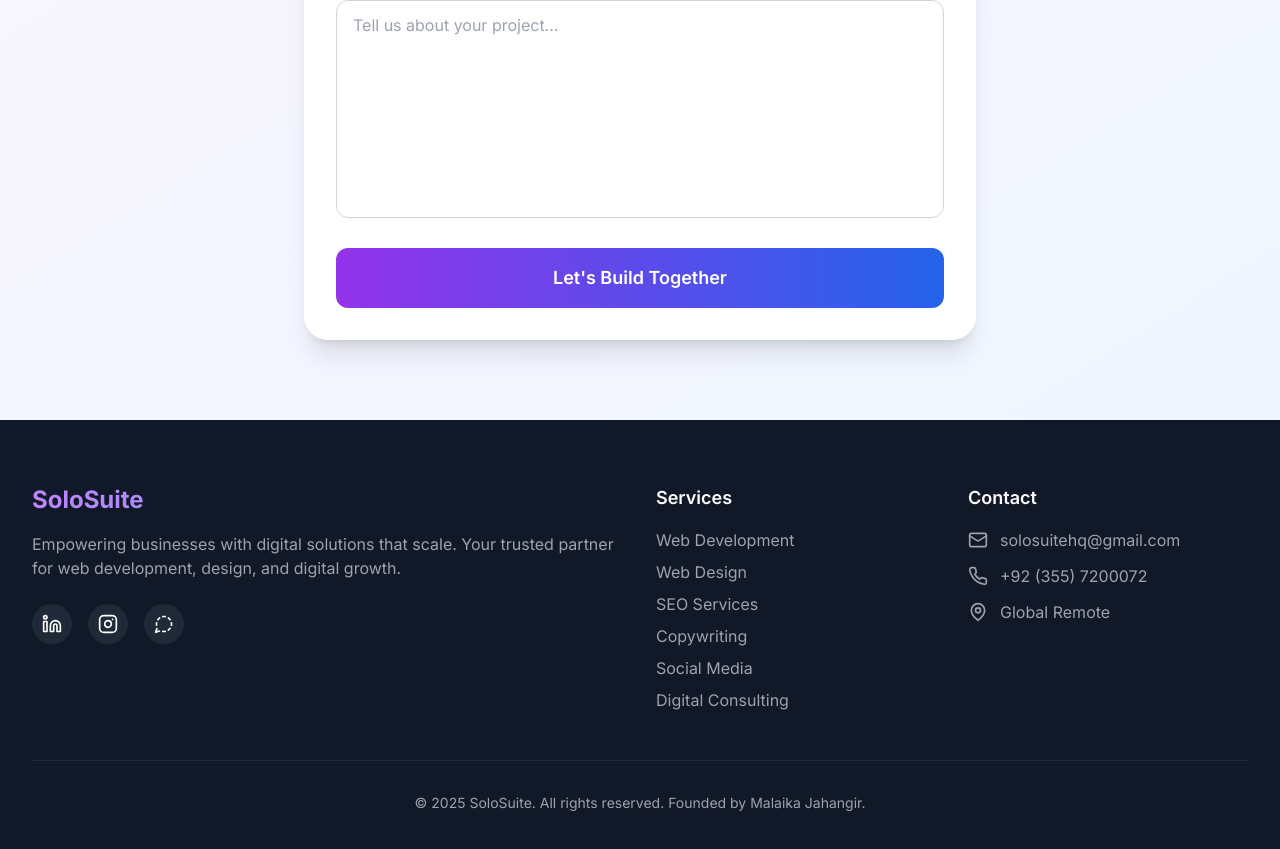
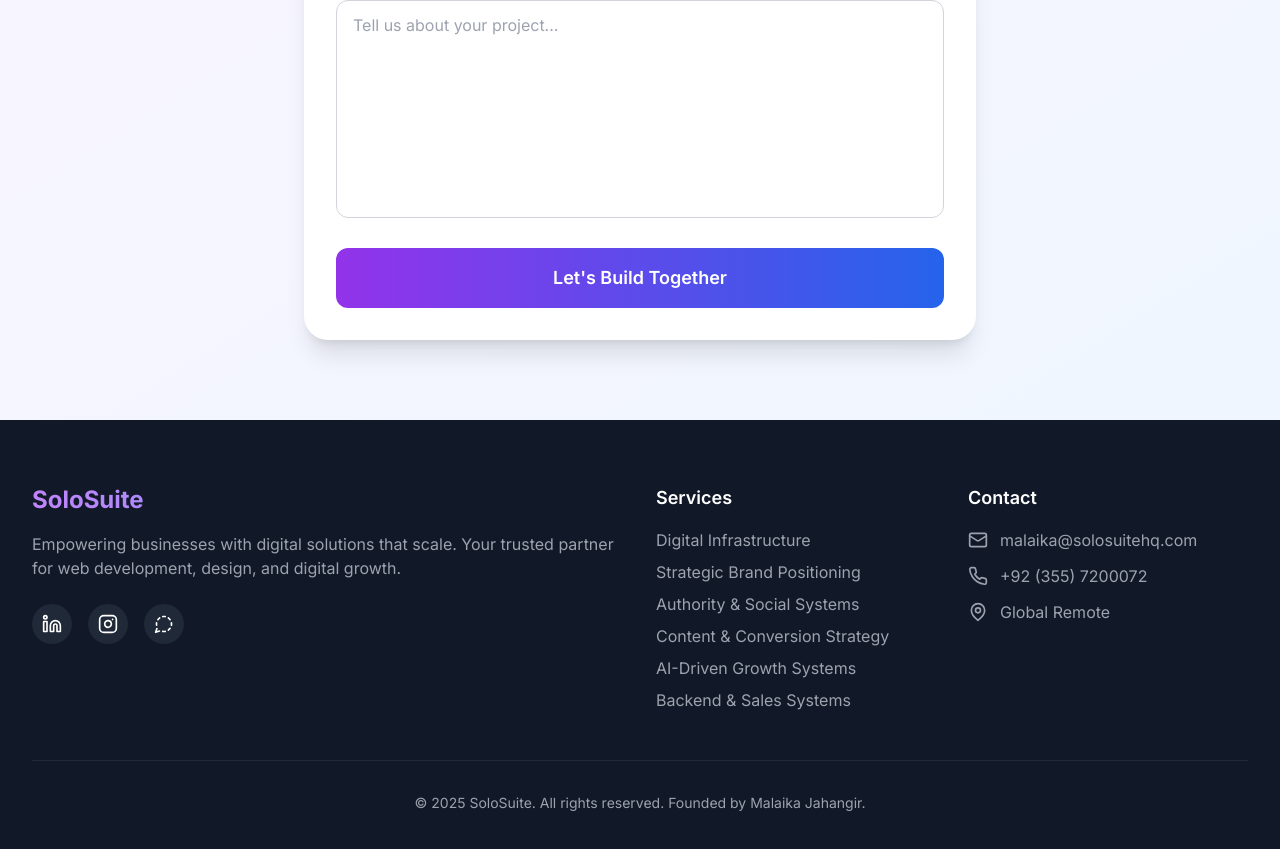
Before and after one commit to MalaikaJahangir/solosuite, a React (Vite) app: page / in a window 1280 px wide. Shown: the part 4011-4860 px from the top of the page. Built offline with nearby package versions, Linux system fonts and the light colour scheme.

Commit message:
Update footer links and contact email

```diff
--- a/src/components/Footer.tsx
+++ b/src/components/Footer.tsx
@@ -44,33 +44,33 @@ const Footer = () => {
             <h4 className="text-lg font-semibold mb-4">Services</h4>
             <ul className="space-y-2 text-gray-400 text-sm md:text-base">
               <li>
-                <Link to="/services/web-development" className="hover:text-white transition-colors">
-                  Web Development
+                <Link to="/services/digital-infrastructure" className="hover:text-white transition-colors">
+                  Digital Infrastructure
                 </Link>
               </li>
               <li>
-                <Link to="/services/web-designing" className="hover:text-white transition-colors">
-                  Web Design
+                <Link to="/services/strategic-brand-positioning" className="hover:text-white transition-colors">
+                  Strategic Brand Positioning
                 </Link>
               </li>
               <li>
-                <Link to="/services/seo" className="hover:text-white transition-colors">
-                  SEO Services
+                <Link to="/services/authority-social-systems" className="hover:text-white transition-colors">
+                  Authority & Social Systems
                 </Link>
               </li>
               <li>
-                <Link to="/services/copywriting" className="hover:text-white transition-colors">
-                  Copywriting
+                <Link to="/services/content-conversion-strategy" className="hover:text-white transition-colors">
+                  Content & Conversion Strategy
                 </Link>
               </li>
               <li>
-                <Link to="/services/social-media" className="hover:text-white transition-colors">
-                  Social Media
+                <Link to="/services/ai-driven-growth-systems" className="hover:text-white transition-colors">
+                  AI-Driven Growth Systems
                 </Link>
               </li>
               <li>
-                <Link to="/services/digital-consulting" className="hover:text-white transition-colors">
-                  Digital Consulting
+                <Link to="/services/backend-sales-systems" className="hover:text-white transition-colors">
+                  Backend & Sales Systems
                 </Link>
               </li>
             </ul>
@@ -80,7 +80,7 @@ const Footer = () => {
             <div className="space-y-3 text-gray-400 text-sm md:text-base">
               <div className="flex items-center space-x-3">
                 <Mail className="w-5 h-5" />
-                <span className="break-words">solosuitehq@gmail.com</span>
+                <span className="break-words">malaika@solosuitehq.com</span>
               </div>
               <div className="flex items-center space-x-3">
                 <Phone className="w-5 h-5" />
```
